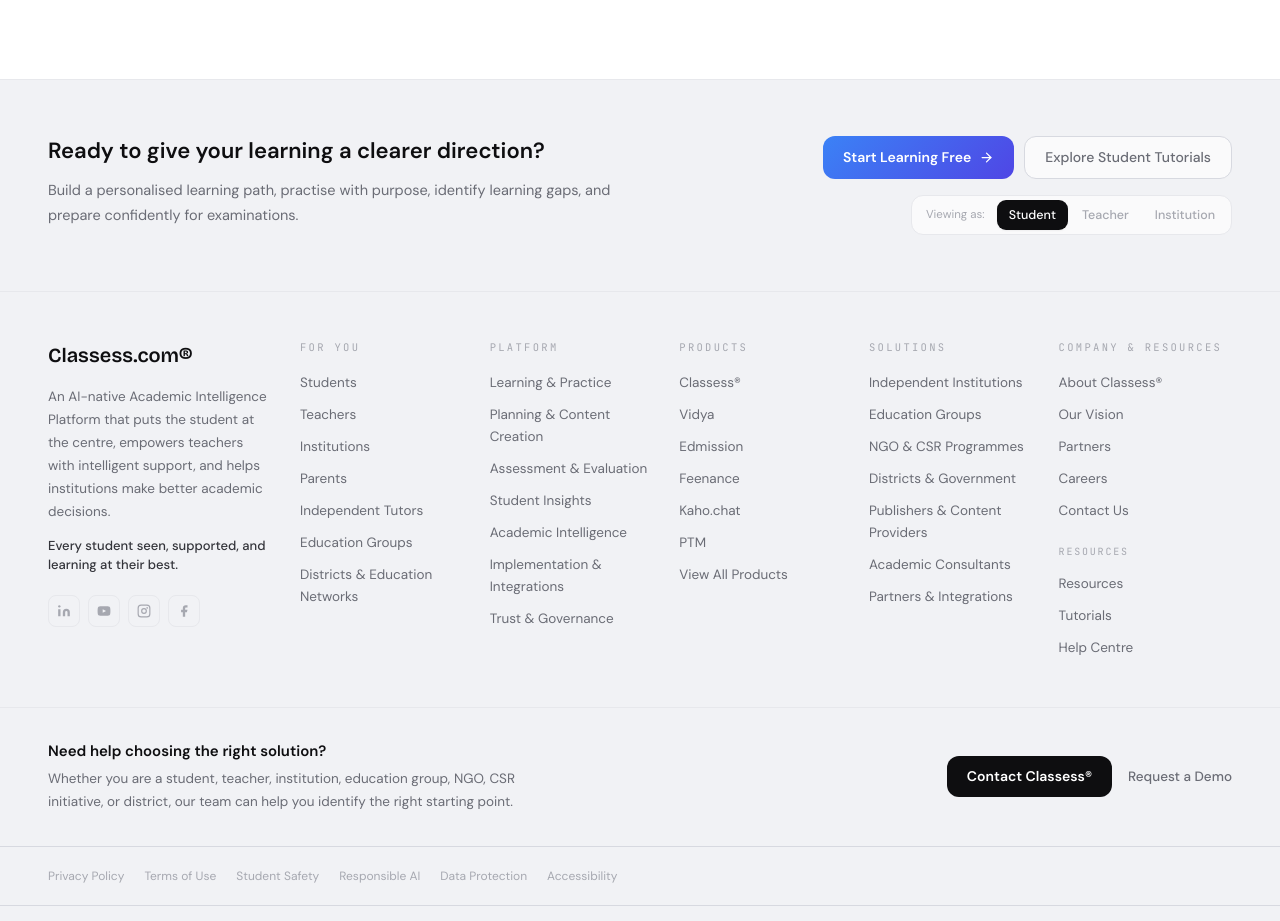
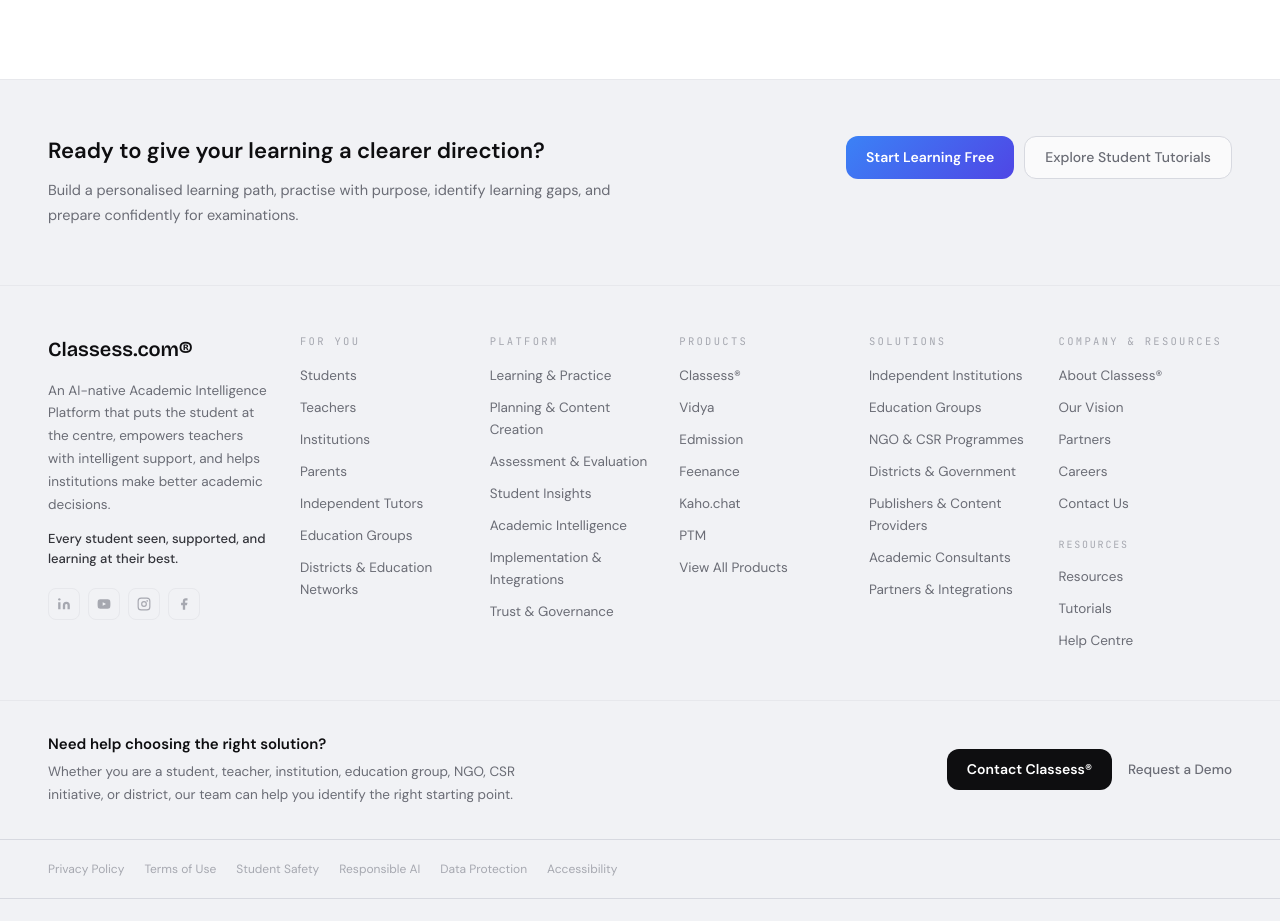
Before and after one commit to ranjanp5821/classes-v1, a React (Vite) app: page /students/learn in a window 1280 px wide. Shown: the part 2500-3421 px from the top of the page. Built offline with nearby package versions, Linux system fonts and the light colour scheme; no server answers.

Commit message:
Strip footer to exact PDF spec — remove role switcher and arrow icon
- Remove role switcher pill (not in PDF spec)
- Remove ArrowRight icon from primary CTA button (PDF specifies label text only)
- Clean up stale comment

```diff
--- a/src/components/Footer.jsx
+++ b/src/components/Footer.jsx
@@ -1,6 +1,6 @@
 import { useState } from "react";
 import { useNavigate } from "react-router-dom";
-import { ArrowRight, ChevronDown } from "lucide-react";
+import { ChevronDown } from "lucide-react";
 
 /* ── Inline social SVGs ── */
 const LinkedInIcon  = () => <svg viewBox="0 0 24 24" width="14" height="14" fill="currentColor"><path d="M16 8a6 6 0 016 6v7h-4v-7a2 2 0 00-2-2 2 2 0 00-2 2v7h-4v-7a6 6 0 016-6z"/><rect x="2" y="9" width="4" height="12"/><circle cx="4" cy="4" r="2"/></svg>;
@@ -213,15 +213,15 @@
                 </p>
               </div>
 
-              {/* Buttons + role switcher */}
+              {/* Buttons */}
               <div className="flex shrink-0 flex-col gap-4 md:items-end">
                 <div className="flex flex-col gap-2.5 sm:flex-row">
                   <button
                     onClick={() => openAuth("signup")}
-                    className="inline-flex items-center justify-center gap-2 rounded-xl px-5 py-2.5 text-[14px] font-semibold text-white transition-opacity hover:opacity-90"
+                    className="inline-flex items-center justify-center rounded-xl px-5 py-2.5 text-[14px] font-semibold text-white transition-opacity hover:opacity-90"
                     style={{ background: gradient }}
                   >
-                    {cta.primary} <ArrowRight size={15} />
+                    {cta.primary}
                   </button>
                   <button
                     onClick={() => navigate(cta.secondaryHref)}
@@ -231,27 +231,6 @@
                   </button>
                 </div>
 
-                {/* Role switcher pill */}
-                <div className="flex items-center gap-0.5 rounded-xl border border-line bg-paper p-1">
-                  <span className="select-none px-2.5 text-[11.5px] text-ink-4">
-                    Viewing as:
-                  </span>
-                  {["student", "teacher", "institute"].map((r) => (
-                    <button
-                      key={r}
-                      onClick={() => selectRole(r)}
-                      className={`rounded-[9px] px-3 py-1.5 text-[12.5px] font-medium transition-all ${
-                        role === r
-                          ? "bg-ink text-page shadow-sm"
-                          : "text-ink-4 hover:text-ink-2"
-                      }`}
-                    >
-                      {r === "institute"
-                        ? "Institution"
-                        : r.charAt(0).toUpperCase() + r.slice(1)}
-                    </button>
-                  ))}
-                </div>
               </div>
             </div>
           </div>
```
